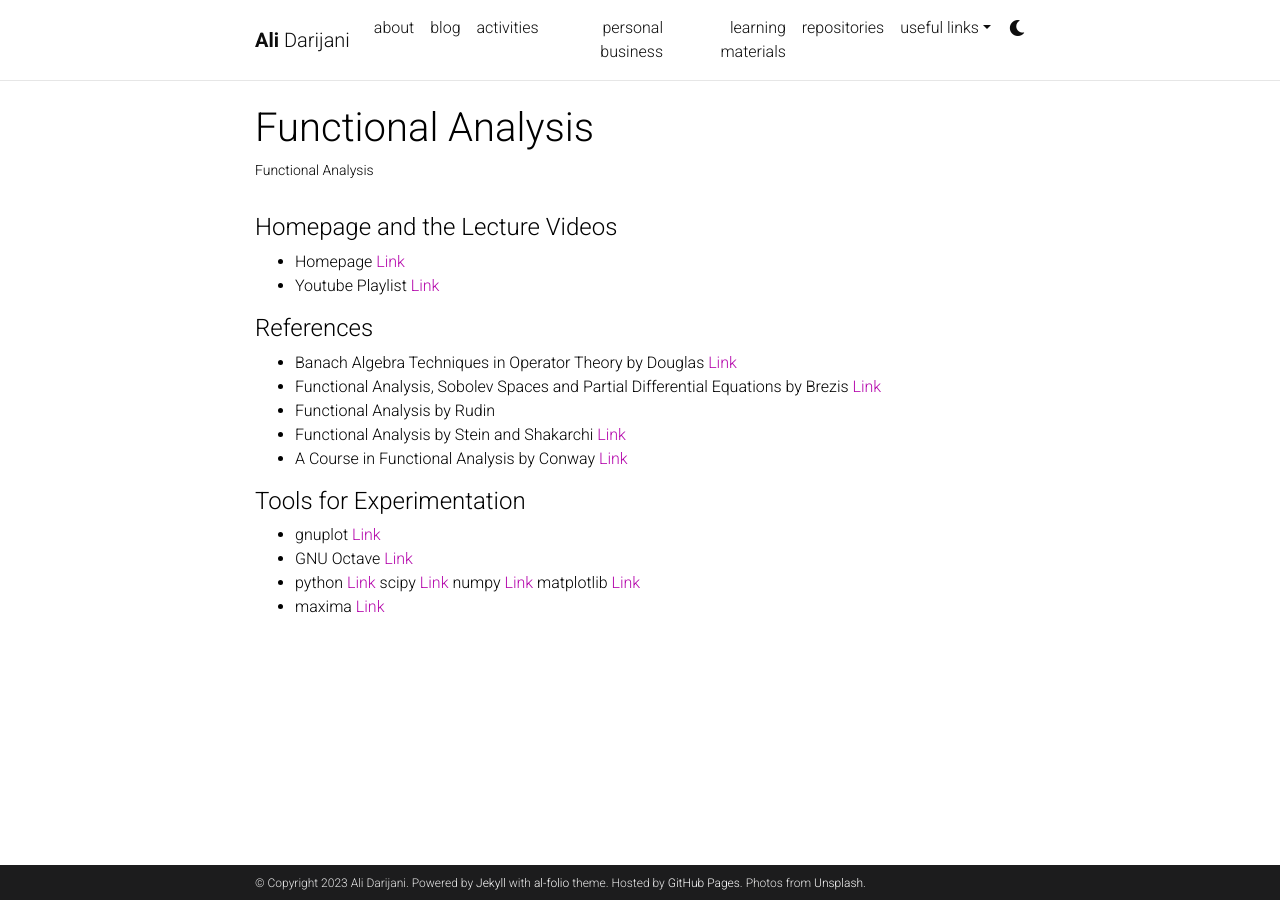
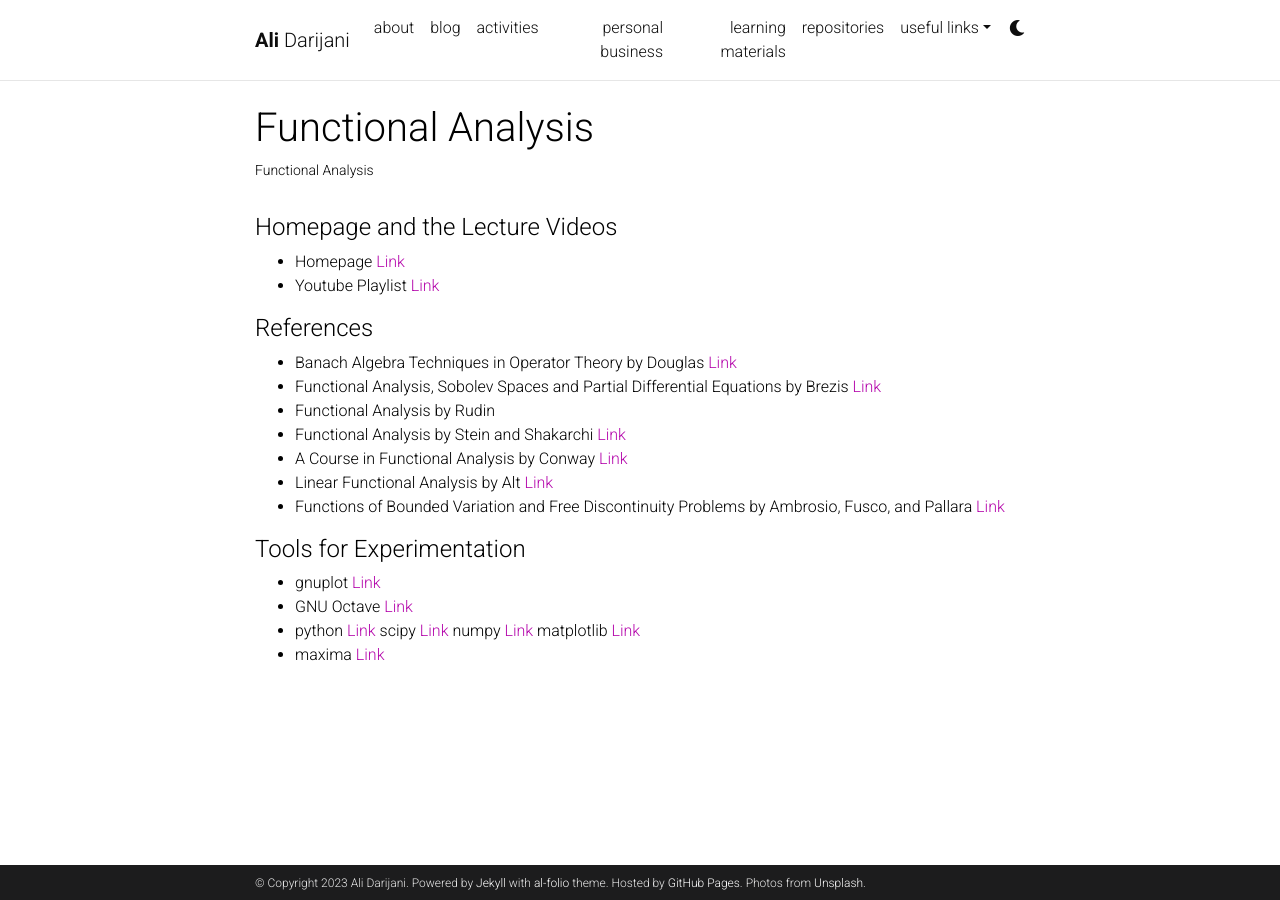
Before and after one commit to adarijani/adarijani.github.io_archived, a Jekyll site: the page built from _projects/06.functional_analysis.md, in a window 1280 px wide. Built offline with Jekyll 4.4.1, drawn with Linux system fonts in a browser that asks for light colours; comment, search, counter and statistics services are not loaded; a style sheet for code colours, icons or effects is not loaded.

Commit message:
Update 06.functional_analysis.md

```diff
--- a/_projects/06.functional_analysis.md
+++ b/_projects/06.functional_analysis.md
@@ -19,6 +19,8 @@
 * Functional Analysis by Rudin
 * Functional Analysis by Stein and Shakarchi [Link](https://press.princeton.edu/books/hardcover/9780691113876/functional-analysis)
 * A Course in Functional Analysis  by Conway [Link](https://link.springer.com/book/10.1007/978-1-4757-4383-8)
+* Linear Functional Analysis by Alt [Link](https://link.springer.com/book/10.1007/978-1-4471-7280-2)
+* Functions of Bounded Variation and Free Discontinuity Problems by Ambrosio, Fusco, and Pallara [Link](https://global.oup.com/academic/product/functions-of-bounded-variation-and-free-discontinuity-problems-9780198502456?cc=de&lang=en&)
 
 #### Tools for Experimentation
 
```
